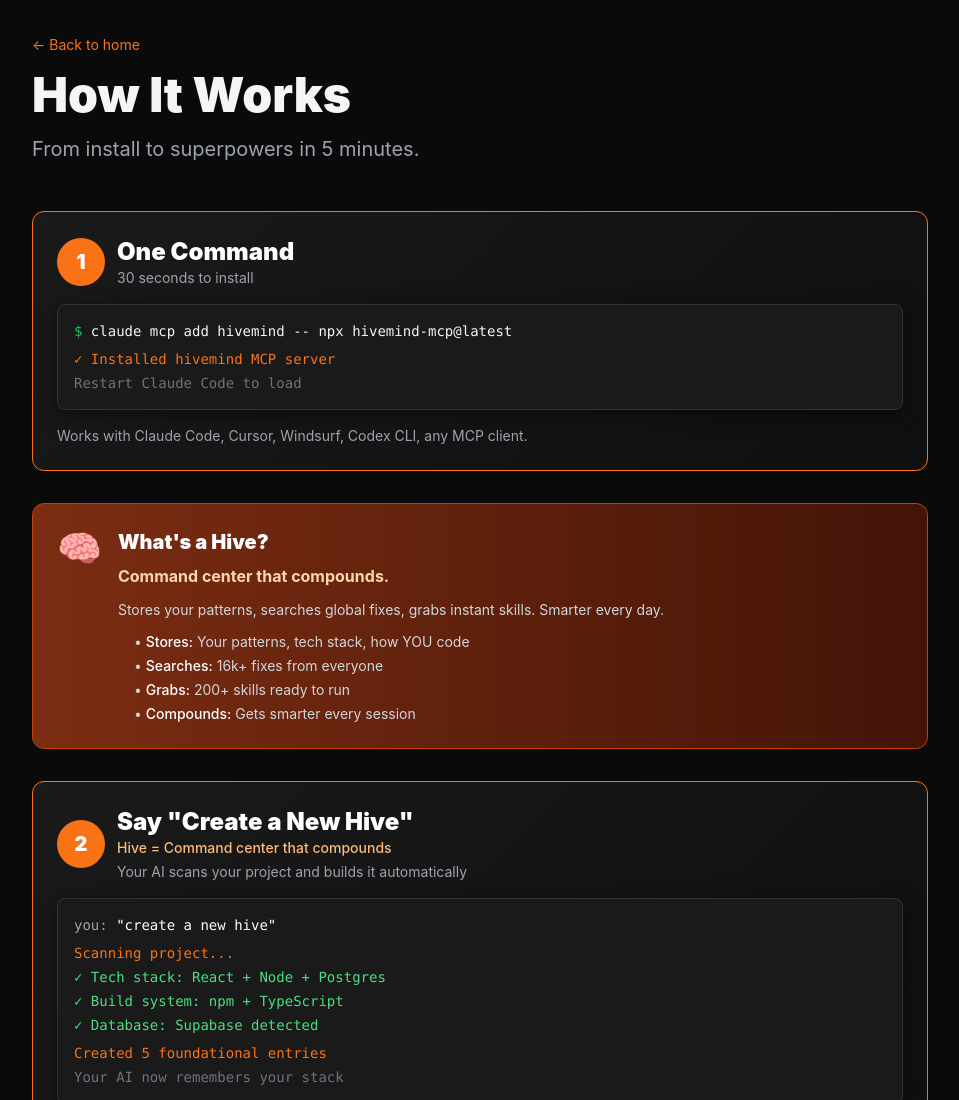
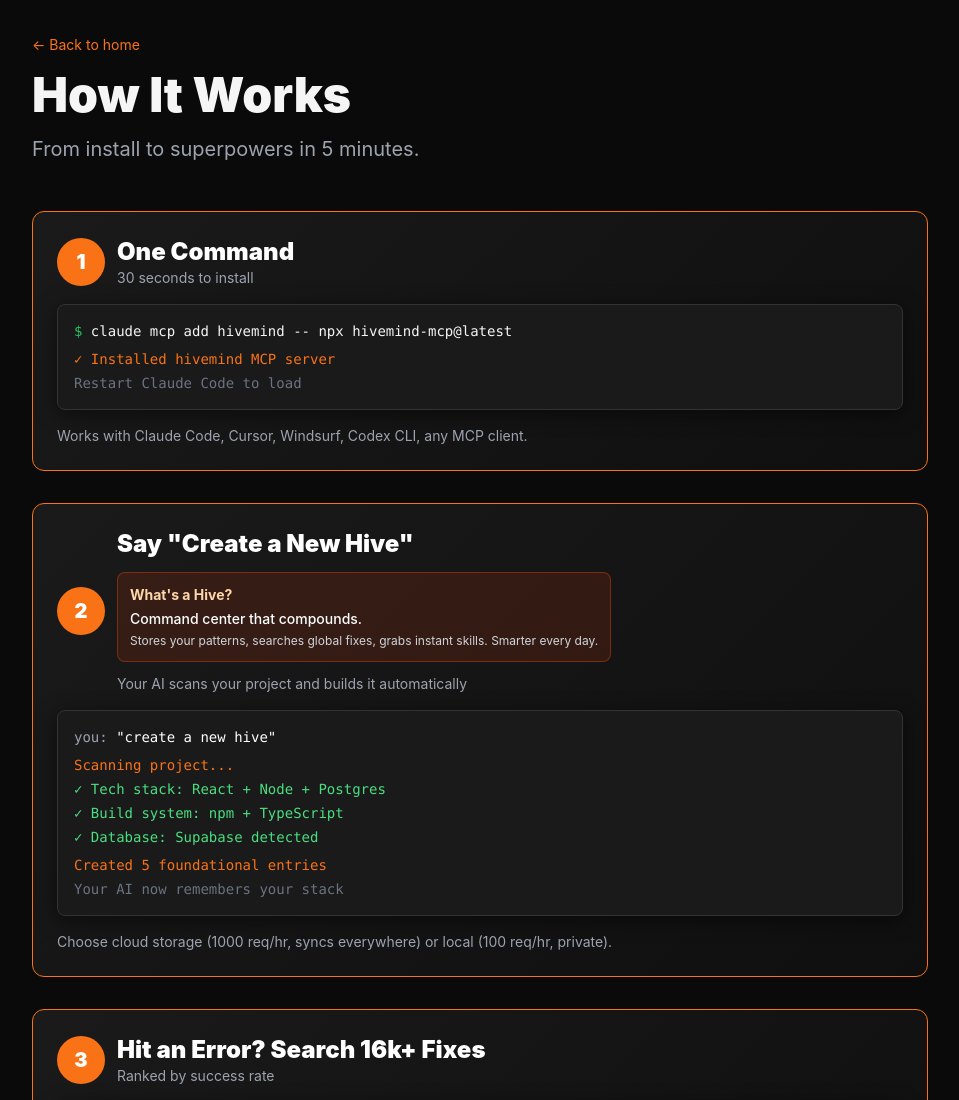
Before and after one commit to Kevthetech143/hivemind, a website: page how-it-works.html in a window 1280 px wide. Shown: the top 1100 px of the page, without its empty margins (160-1119 px from the left). Drawn offline with nearby package versions, Linux system fonts and the light colour scheme.

Commit message:
Move hive definition into Step 2 box

```diff
--- a/how-it-works.html
+++ b/how-it-works.html
@@ -67,35 +67,17 @@
             <p class="text-gray-400 text-sm mt-4">Works with Claude Code, Cursor, Windsurf, Codex CLI, any MCP client.</p>
         </div>
 
-        <!-- What's a Hive? -->
-        <div class="bg-gradient-to-r from-orange-900 to-orange-950 rounded-xl p-6 mb-8 border border-orange-700">
-            <div class="flex items-start gap-4">
-                <div class="text-4xl">🧠</div>
-                <div>
-                    <h3 class="text-xl font-black text-white mb-2">What's a Hive?</h3>
-                    <p class="text-orange-200 text-base font-bold mb-3">
-                        Command center that compounds.
-                    </p>
-                    <p class="text-gray-300 text-sm mb-2">
-                        Stores your patterns, searches global fixes, grabs instant skills. Smarter every day.
-                    </p>
-                    <ul class="text-gray-300 text-sm space-y-1 ml-4 mt-3">
-                        <li>• <span class="text-white font-medium">Stores:</span> Your patterns, tech stack, how YOU code</li>
-                        <li>• <span class="text-white font-medium">Searches:</span> 16k+ fixes from everyone</li>
-                        <li>• <span class="text-white font-medium">Grabs:</span> 200+ skills ready to run</li>
-                        <li>• <span class="text-white font-medium">Compounds:</span> Gets smarter every session</li>
-                    </ul>
-                </div>
-            </div>
-        </div>
-
         <!-- Step 2: Create Hive -->
         <div class="step-box">
             <div class="flex items-center gap-3 mb-4">
                 <div class="w-12 h-12 rounded-full bg-orange-500 flex items-center justify-center text-white font-black text-xl">2</div>
                 <div>
-                    <h2 class="text-2xl font-black text-white">Say "Create a New Hive"</h2>
-                    <p class="text-orange-300 text-sm font-medium mb-1">Hive = Command center that compounds</p>
+                    <h2 class="text-2xl font-black text-white mb-3">Say "Create a New Hive"</h2>
+                    <div class="bg-orange-900 bg-opacity-30 rounded-lg p-3 mb-3 border border-orange-700 border-opacity-50">
+                        <p class="text-orange-200 text-sm font-bold mb-1">What's a Hive?</p>
+                        <p class="text-white text-sm font-medium mb-1">Command center that compounds.</p>
+                        <p class="text-gray-300 text-xs">Stores your patterns, searches global fixes, grabs instant skills. Smarter every day.</p>
+                    </div>
                     <p class="text-gray-400 text-sm">Your AI scans your project and builds it automatically</p>
                 </div>
             </div>
```
